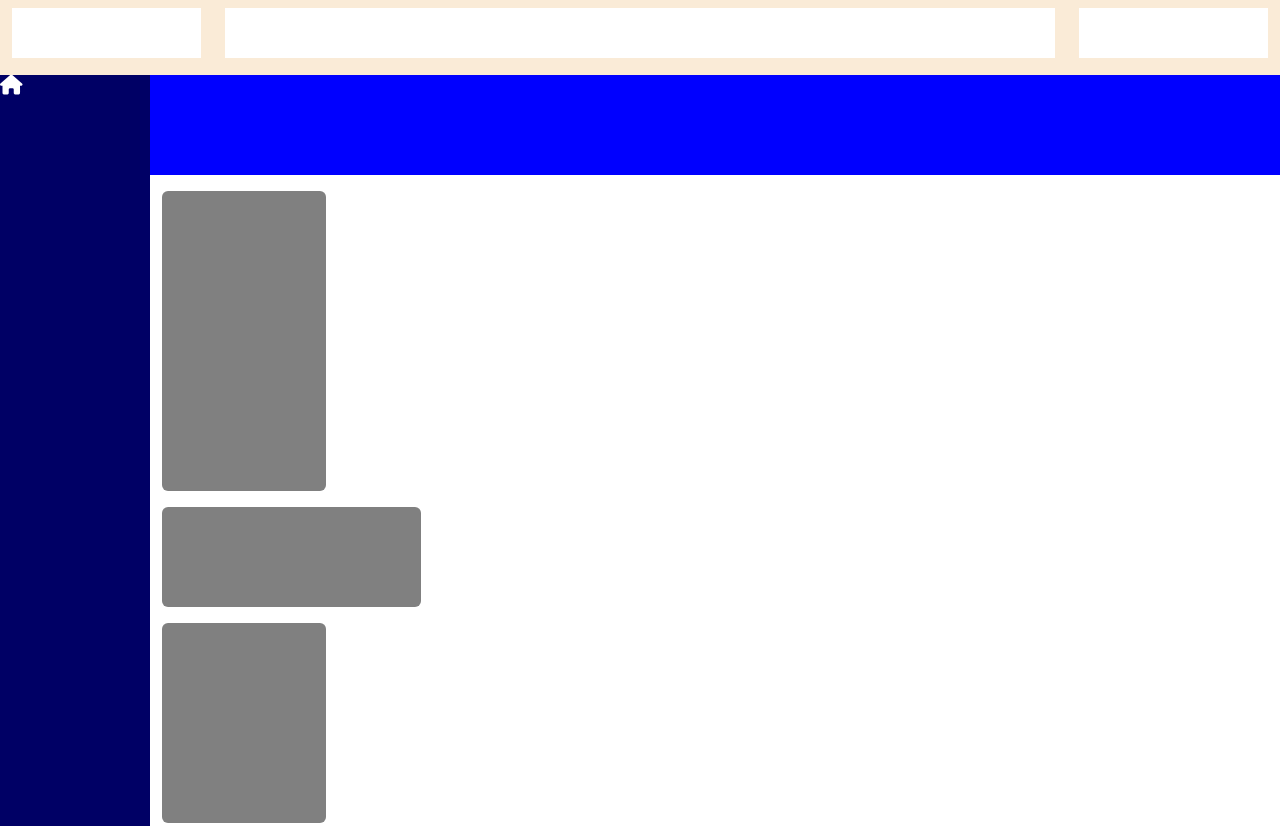
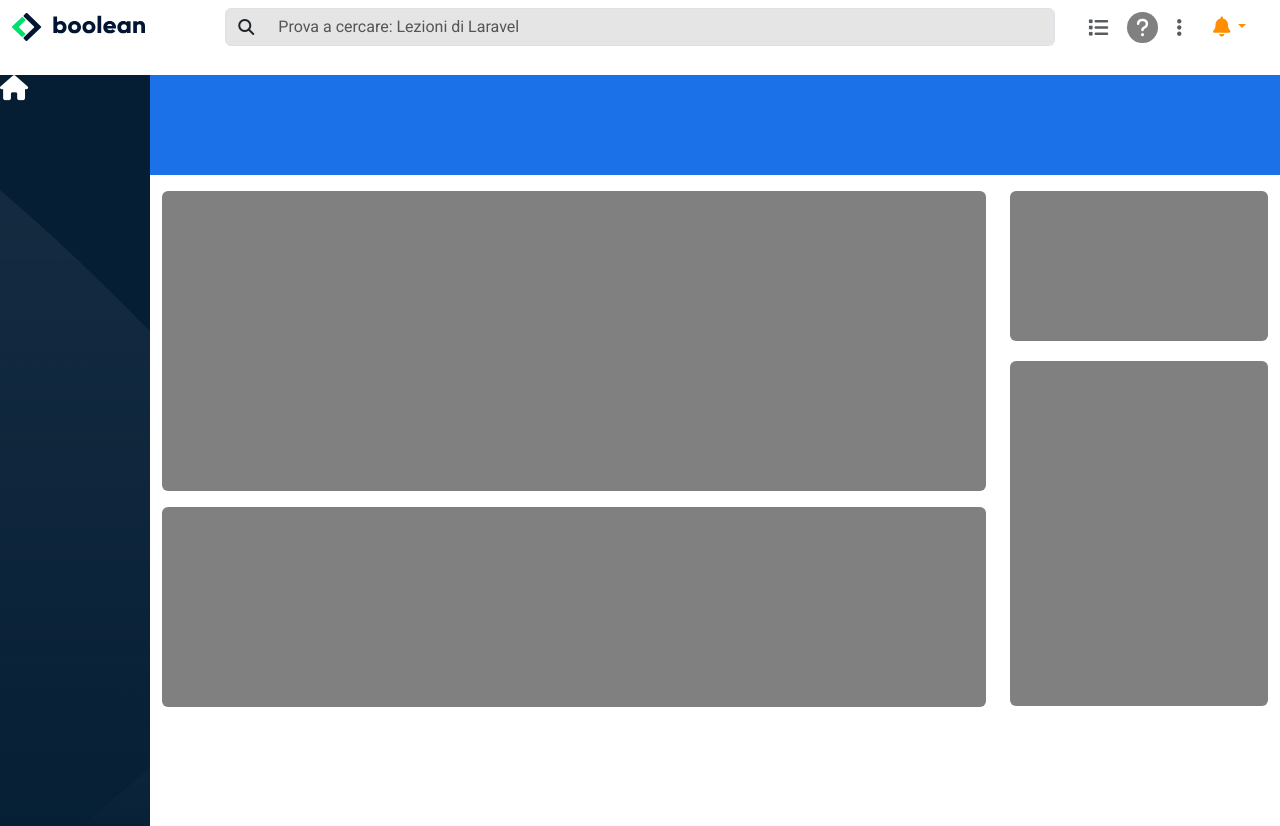
Before and after one commit to DorinVieru/html-css-bootstrap-dashboard, a plain HTML site: page index.html in a window 1280 px wide. Shown: the top 826 px of the page. After the commit the page ends 800 px from the top, so only its background shows below. Drawn offline with nearby package versions, Linux system fonts and the light colour scheme.

Commit message:
[UPDATE] Finish header on all screen & impove code

```diff
--- a/css/style.css
+++ b/css/style.css
@@ -12,35 +12,59 @@ body{
 /****** HEADER ******/
 header{
     height: 75px;
-    background-color: antiquewhite;
+    background-color: white;
     position: fixed;
     z-index: 1;
     width: 100%;
 }
 
-.content-header{
-    background-color: white;
-    height: 50px;
+.my-form, .my-input-form{
+    background-color: #E5E5E5;
+}
+
+.fa-bell{
+    color: #FF8F00;
+}
+
+.img-logo{
+    width: 50px;
+}
+
+.fa-question{
+    background-color: gray;
+    border-radius: 100%;
+    padding: 15px 9px;
+    color: white;
+}
+
+.button-header{
+    border: none;
+    color: #FF8F00;
 }
 
 
 /****** SIDEBAR ******/
 #sidebar{
     width: 50px;
-    background-color: rgb(0, 0, 101);
+    background-color: #051E34;
     height: 100vh;
     margin-top: 75px;
     position: fixed;
+    background-image: url(../img/sidebar-bg.png);
 }
 
 .fa-house{
-    font-size: 20px;
+    font-size: 25px;
 }
 
 /****** MAIN ******/
 main{
     display: flex;
     overflow-y: auto;
+}
+
+.col-todo{
+    height: 150px;
 }
 
 .main-content{
@@ -60,16 +84,17 @@ main{
 
 .content-todo {
     background-color: gray;
-    height: 100px;
+    height: 150px;
+    margin-bottom: 20px;
 }
 
 .content-graphic {
     background-color: gray;
-    height: 300px;
+    height: 345px;
 }
 
 .container-jumbo{
-    background-color: blue;
+    background-color: #1B72E8;
     height: 100px;
 }
 
--- a/index.html
+++ b/index.html
@@ -20,19 +20,49 @@
             <div class="container-fluid">
                 <div class="row align-items-center">
                     <div class="col-2 mt-2">
-                        <div class="content-header"></div>
+                        <div class="d-block d-lg-none">
+                            <img class="img-fluid img-logo" src="./img/mobile-logo.png" alt="mobile-logo">
                         </div>
-                    <div class="col-8 mt-2">
-                        <div class="content-header"></div>
+                        <div class="d-none d-lg-block">
+                            <img class="img-fluid" src="./img/logo.svg" alt="logo">
                         </div>
-                    <div class="col-2 mt-2">
-                        <div class="content-header"></div>
+                    </div>
+                    <div class="col-9 col-lg-8 mt-2">
+                        <div>
+                            <div class="input-group">
+                                <span class="input-group-text my-input-form" id="basic-addon1"><i class="fa-solid fa-magnifying-glass"></i></span>
+                                <input type="text" class="form-control border-start-0 my-form" placeholder="Prova a cercare: Lezioni di Laravel" aria-label="Username"
+                                    aria-describedby="basic-addon1">
+                            </div>
+                        </div>
+                    </div>
+                    <div class="col-1 col-lg-2 mt-2 text-end d-flex align-items-center justify-content-around">
+                        <div>
+                            <i class="fa-solid fa-list d-none d-lg-block fa-lg text-body-secondary"></i>
+                        </div>
+                        <div>
+                            <i class="fa-solid fa-question d-none d-lg-block fa-lg"></i>
+                        </div>
+                        <div>
+                            <i class="fa-solid fa-ellipsis-vertical d-none d-lg-block fa-lg text-body-secondary"></i>
+                        </div>
+                        <div class="dropdown">
+                            <button class="btn dropdown-toggle button-header" type="button" data-bs-toggle="dropdown" aria-expanded="false">
+                                <i class="fa-solid fa-bell fa-lg"></i>
+                            </button>
+                            <ul class="dropdown-menu">
+                                <li><button class="dropdown-item" type="button">Proilo</button></li>
+                                <li><button class="dropdown-item" type="button">Fatturazione</button></li>
+                                <li><button class="dropdown-item" type="button">Logout</button></li>
+                            </ul>
+                        </div>
                     </div>
                 </div>
             </div>
             </header>
 
                 <!------- MAIN ------->
+            <div class="d-flex">
                 <main>
 
                     <!------- SIDEBAR ------->
@@ -62,43 +92,30 @@
 
                         <!-- CONTAINER CLASS -->
                         <div class="container-fluid">
-                        <div class="row">
-                            <div class="col-12 col-lg-2 gy-3">
+                            <div class="row mb-3">
+                                <div class="col-12 col-lg-9 gy-3">
                                     <div class="content-class rounded-2"></div>
-                            </div>
-                        </div>
                                 </div>
 
                                 <!-- CONTAINER TODO -->
-                    <div class="container-fluid">
-                        <div class="row">
-                            <div class="col-12 col-lg-3 order-lg-1 gy-3">
+                                <div class="col-12 col-lg-3 gy-3 col-todo">
                                     <div class="content-todo rounded-2"></div>
-                            </div>
+
+                                    <!-- CONTAINER GRAPHIC -->
+                                    <div class="col-12 gy-3">
+                                        <div class="content-graphic rounded-2"></div>
                                     </div>
                                 </div>
 
                                 <!-- CONTAINER FAQ -->
-                    <div class="container-fluid">
-                        <div class="row">
-                            <div class="col-12 col-lg-2 order-lg-3 gy-3">
+                                <div class="col-12 col-lg-9 gy-3">
                                     <div class="content-faq rounded-2"></div>
-                            </div>
-                        </div>
-                    </div>
-
-
-
-                    <!-- CONTAINER GRAPHIC -->
-                    <div class="container-fluid">
-                        <div class="row">
-                            <div class="col-12 col-lg-3 order-lg-2 gy-3">
-                                <div class="content-graphic rounded-2"></div>
                                 </div>
                             </div>
                         </div>
                     </div>
                 </main>
+            </div>
 
     <!------- SCRIPT BOOTSTRAP ------->
     <script src="https://cdn.jsdelivr.net/npm/bootstrap@5.3.2/dist/js/bootstrap.bundle.min.js"
```
Lines whose indentation alone changed are shown as unchanged.
